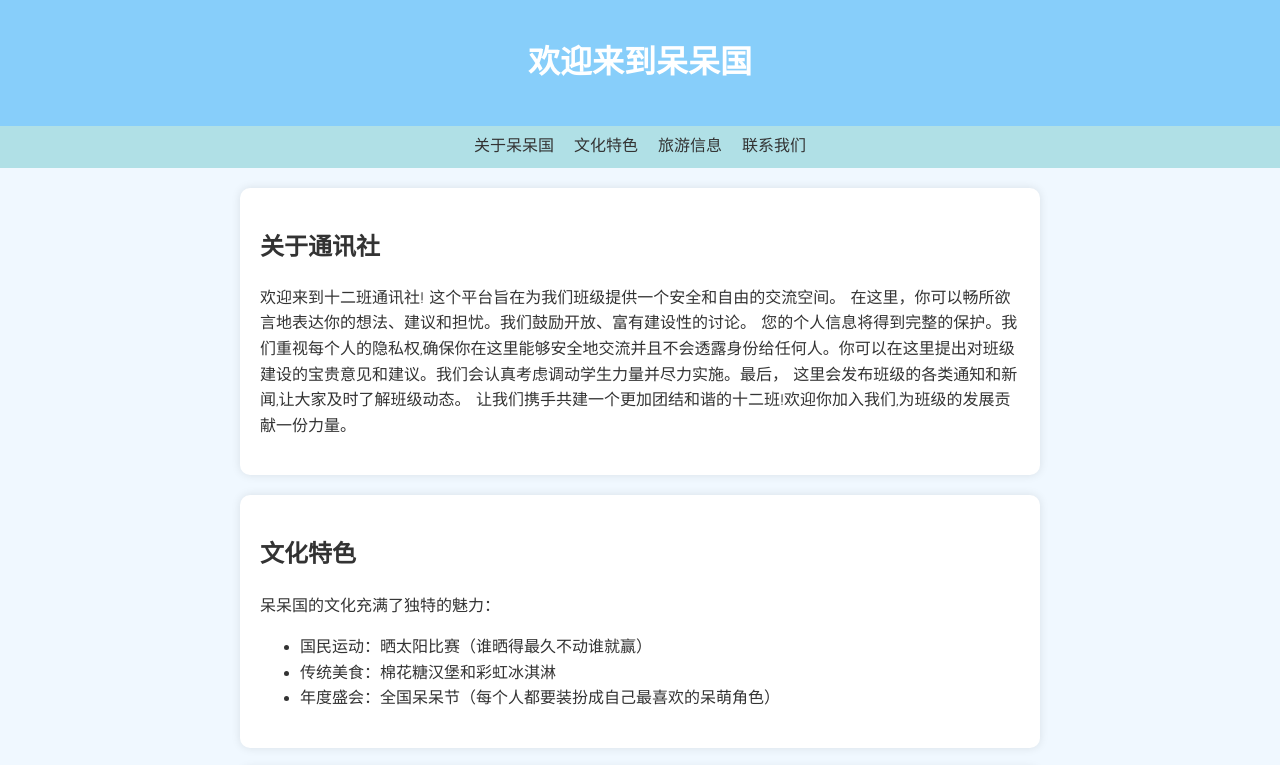
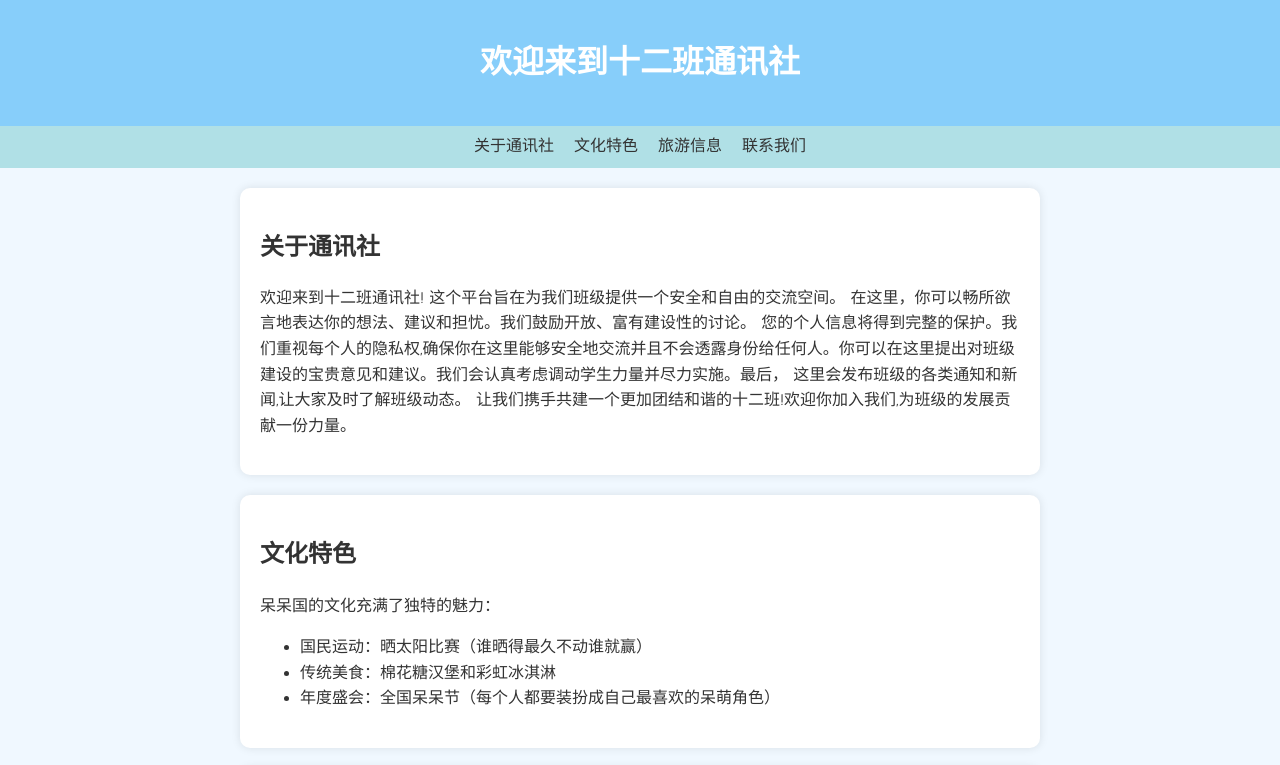
Before and after one commit to hljhlj121311/DAI.GitHub.io, a plain HTML site: page index.html in a window 1280 px wide. Shown: the top 765 px of the page. Drawn offline with Linux system fonts and the light colour scheme.

Commit message:
Update index.html

```diff
--- a/index.html
+++ b/index.html
@@ -62,12 +62,12 @@
 </head>
 <body>
     <header>
-        <h1>欢迎来到呆呆国</h1>
+        <h1>欢迎来到十二班通讯社</h1>
     </header>
 
     <nav>
         <ul>
-            <li><a href="#about">关于呆呆国</a></li>
+            <li><a href="#about">关于通讯社</a></li>
             <li><a href="#culture">文化特色</a></li>
             <li><a href="#tourism">旅游信息</a></li>
             <li><a href="#contact">联系我们</a></li>
```
